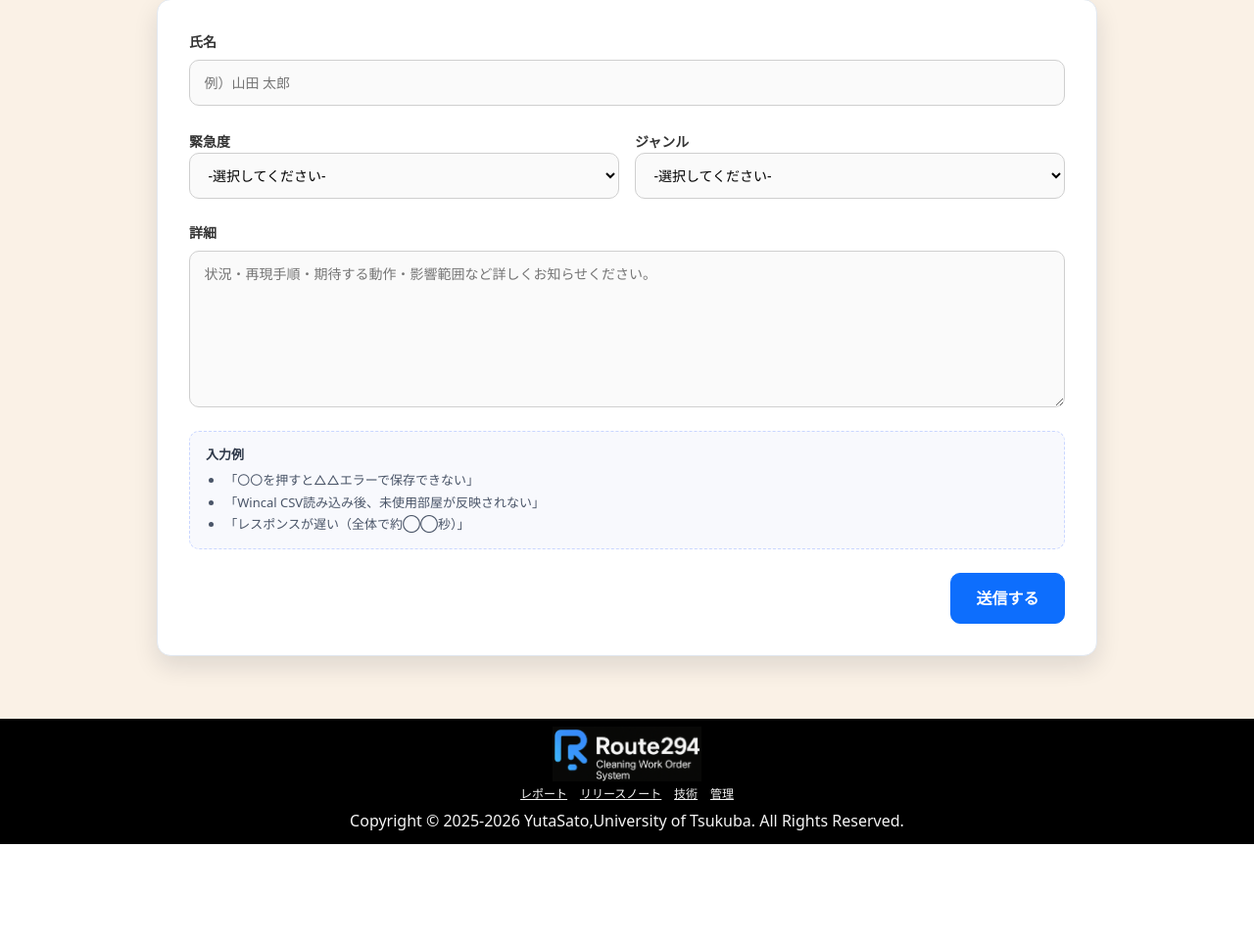
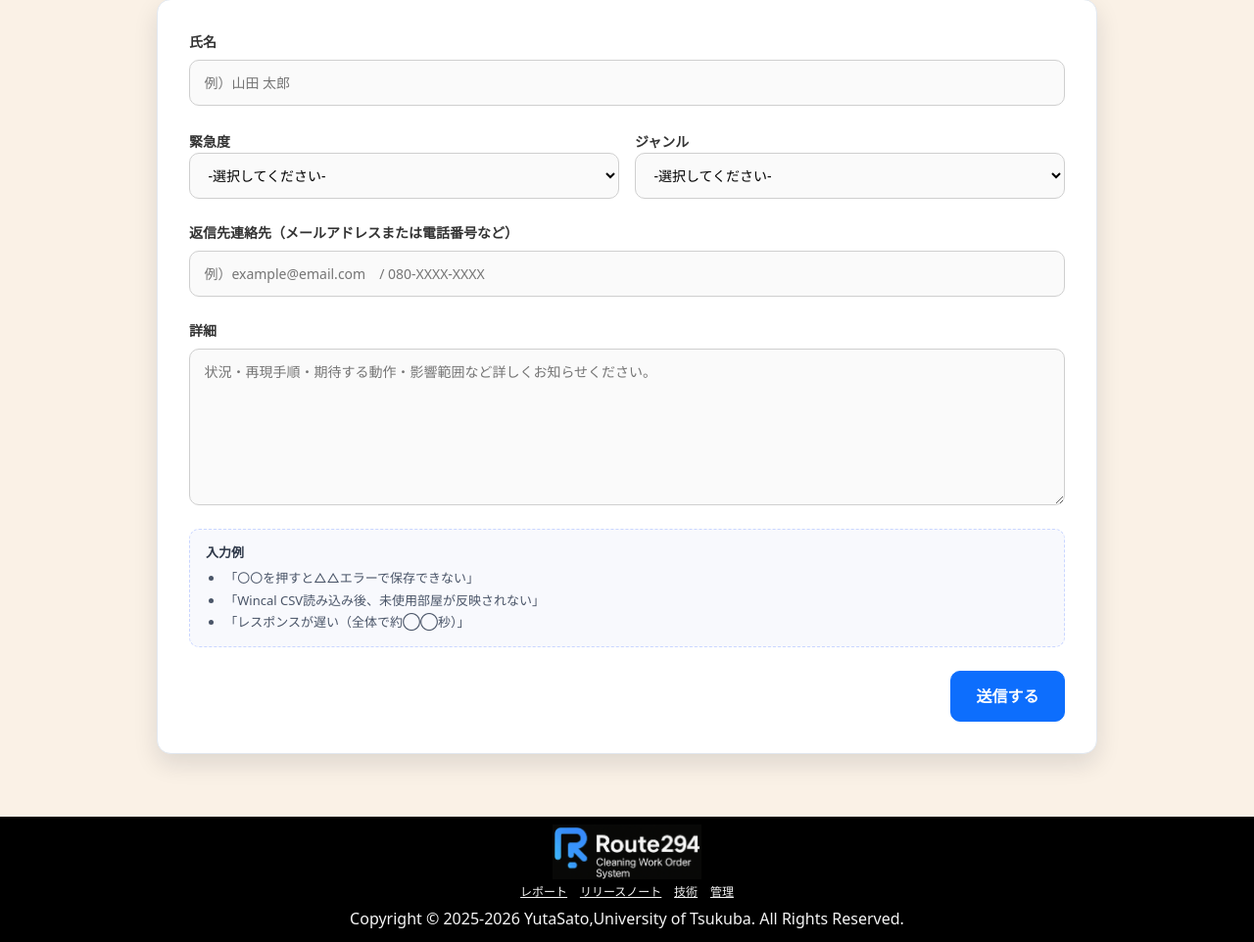
Before and after one commit to yutasato1112/route294, a Django app: page /report/ in a window 1280 px wide. Shown: the part 268-1230 px from the top of the page at 98% size. Before the commit the page ends 1130 px from the top, so only its background shows below. Run offline with Django 5.2, Linux system fonts and the light colour scheme; parts of the project's set-up code (start-up, migrations or seed data) failed here and were passed over; some libraries are stand-ins or nearby versions.

Commit message:
add function that sending receive email address when send report

```diff
--- a/route/cleaning/templates/report.html
+++ b/route/cleaning/templates/report.html
@@ -50,6 +50,10 @@
                 </div>
             </div>
             <div class="field">
+                <label for="contact">返信先連絡先（メールアドレスまたは電話番号など）</label>
+                <input type="text" id="contact" name="contact" placeholder="例）example@email.com　/ 080-XXXX-XXXX">
+            </div>
+            <div class="field">
                 <label for="detail">詳細</label>
                 <textarea id="detail" name="detail" placeholder="状況・再現手順・期待する動作・影響範囲など詳しくお知らせください。" required></textarea>
             </div>
--- a/route/cleaning/views/report.py
+++ b/route/cleaning/views/report.py
@@ -54,6 +54,7 @@ class reportView(TemplateView):
         #データ取得
         emargency_level = request.POST.get('emargency_level')
         genre = request.POST.get('genre')
+        contact = request.POST.get('contact', '')
         detail = request.POST.get('detail')
 
         #メールメッセージ作成
@@ -79,7 +80,8 @@ class reportView(TemplateView):
             genre = 'ユーザビリティ改善要望'
         elif genre == 'other':
             genre = 'その他'
-        message = "送信者：" + name + "\n" + "緊急度：" + emargency_level + "\n" + "ジャンル：" + genre + "\n" + "詳細：" + detail
+        contact_line = "\n返信先：" + contact if contact else ""
+        message = "送信者：" + name + "\n" + "緊急度：" + emargency_level + "\n" + "ジャンル：" + genre + contact_line + "\n" + "詳細：" + detail
 
         #送信先取得
         if os.path.exists(os.path.join('static/email.json')):
```
